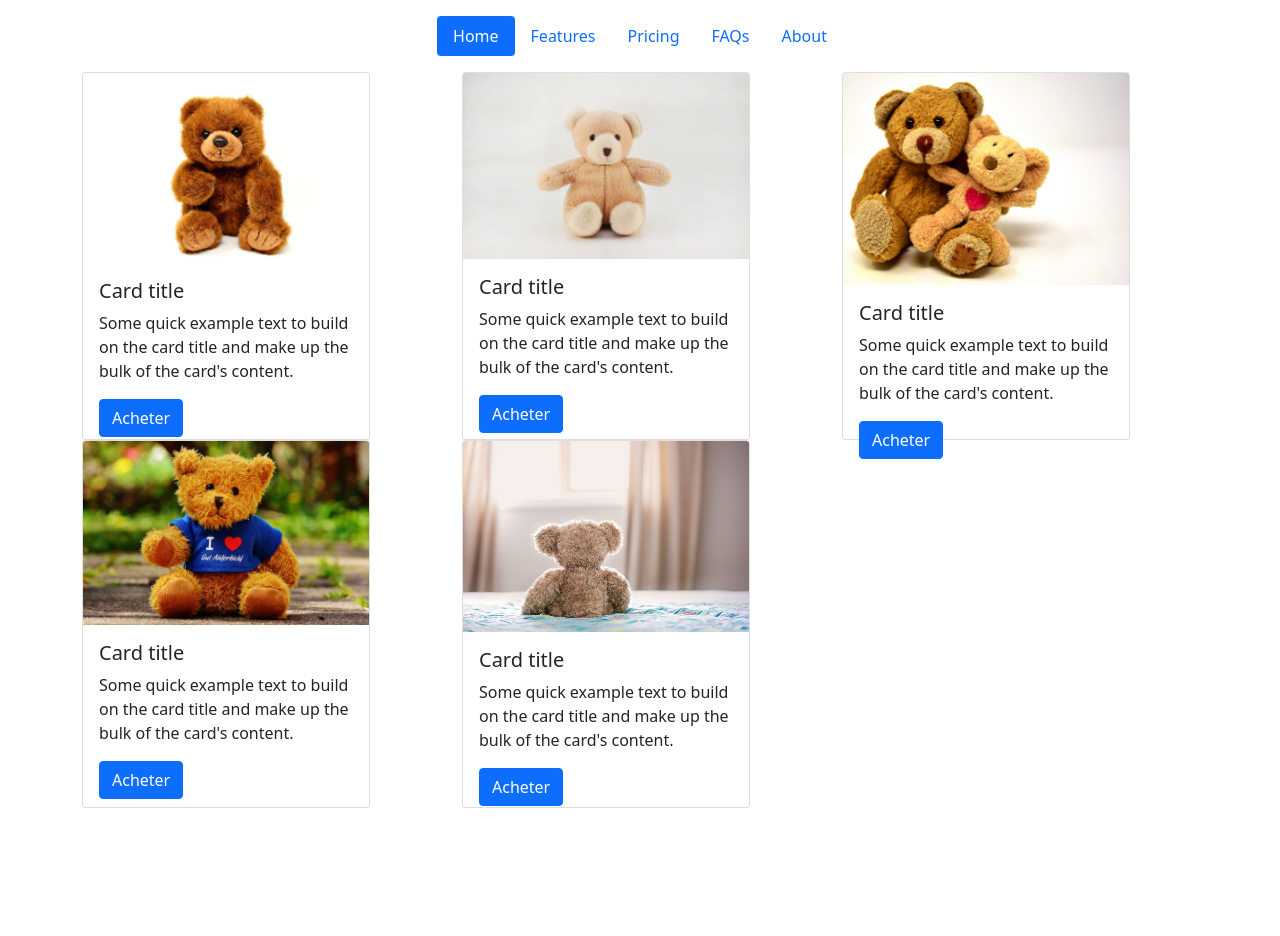
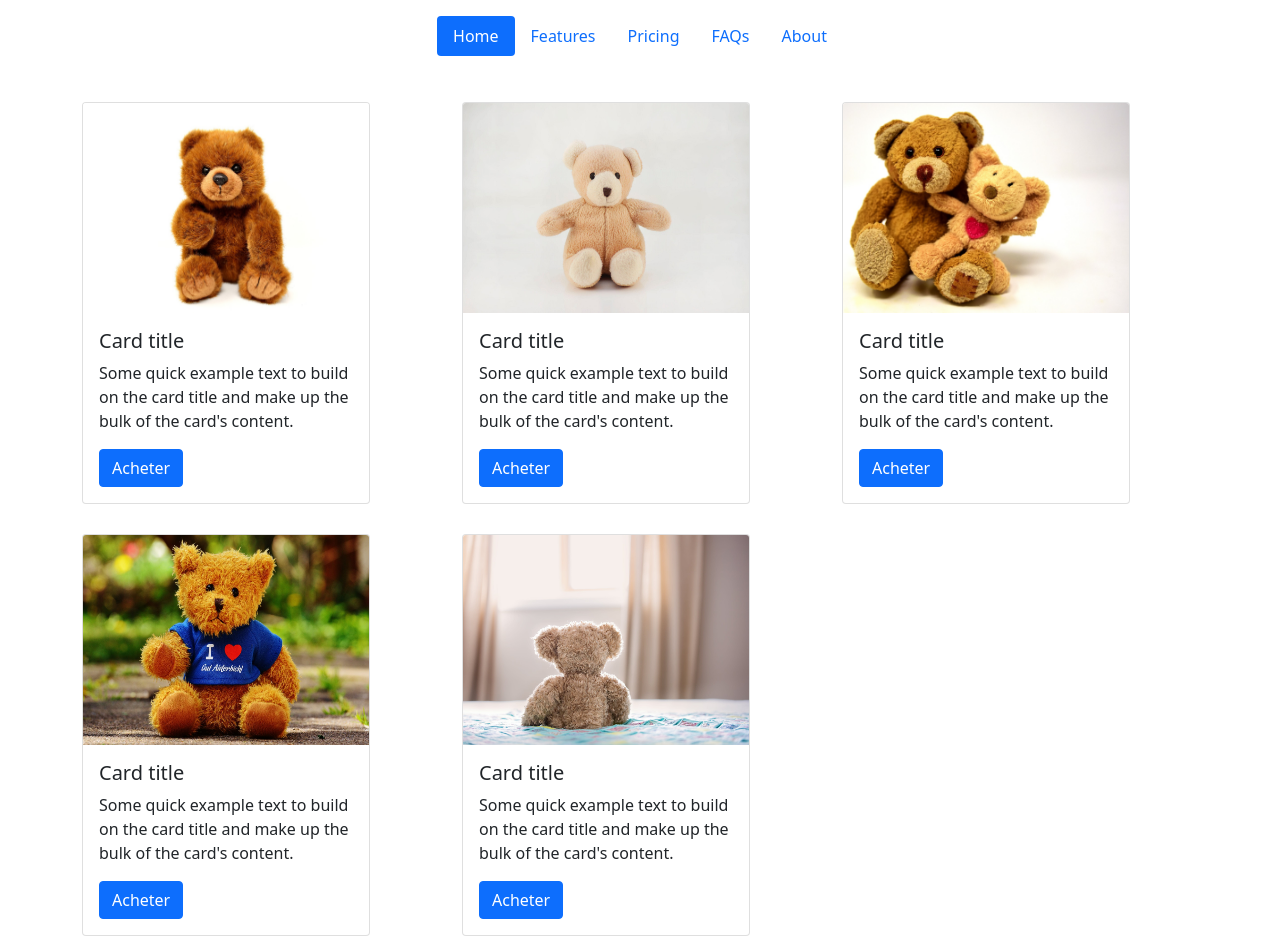
Before and after one commit to at4n4ss/JulienAtanassov_5_17062021, a plain HTML site: page frontend/index.html in a window 1280 px wide. Before the commit the page ends 822 px from the top, so only its background shows below. Drawn offline with nearby package versions, Linux system fonts and the light colour scheme; files that its build step writes are made by us from their sources; no server answers; files whose address does not match are found by name.

Commit message:
front index
v1.0.0

```diff
--- a/frontend/index.html
+++ b/frontend/index.html
@@ -18,7 +18,7 @@
 
     <!--CSS-->
 
-    <link rel="stylesheet" href="public/css/style.css" />
+    <link rel="stylesheet" href="C:\Openclassroom\P5_atanassov_julien\public\style.css" />
 
   </head>
 
@@ -48,7 +48,7 @@
       <div class="container">
        <div class="row">
          <div class="col-md-4">
-      <div class="card" style="width: 18rem;height: 23rem;">
+      <div class="card" style="width: 18rem;">
         <img class="card-img-top" src="http://localhost:3000/images/teddy_1.jpg" alt="Card image cap">
         <div class="card-body">
           <h5 class="card-title">Card title</h5>
@@ -58,7 +58,7 @@
       </div>
     </div>
     <div class="col-md-4">
-      <div class="card" style="width: 18rem;height: 23rem;">
+      <div class="card" style="width: 18rem;">
         <img class="card-img-top" src="http://localhost:3000/images/teddy_2.jpg" alt="Card image cap">
         <div class="card-body">
           <h5 class="card-title">Card title</h5>
@@ -68,7 +68,7 @@
       </div>
     </div>
     <div class="col-md-4">
-      <div class="card" style="width: 18rem;height: 23rem;">
+      <div class="card" style="width: 18rem;">
         <img class="card-img-top" src="http://localhost:3000/images/teddy_3.jpg" alt="Card image cap">
         <div class="card-body">
           <h5 class="card-title">Card title</h5>
@@ -78,7 +78,7 @@
       </div>
     </div>
     <div class="col-md-4">
-      <div class="card" style="width: 18rem;height: 23rem;">
+      <div class="card" style="width: 18rem;">
         <img class="card-img-top" src="http://localhost:3000/images/teddy_4.jpg" alt="Card image cap">
         <div class="card-body">
           <h5 class="card-title">Card title</h5>
@@ -88,7 +88,7 @@
       </div>
     </div>
     <div class="col-md-4">
-      <div class="card" style="width: 18rem;height: 23rem;">
+      <div class="card" style="width: 18rem;">
         <img class="card-img-top" src="http://localhost:3000/images/teddy_5.jpg" alt="Card image cap">
         <div class="card-body">
           <h5 class="card-title">Card title</h5>
@@ -109,7 +109,11 @@
     </footer>
 
     <!-- Scripts-->
+    <script>$(document).ready(function(){
+      //Code Jquery
 
+     } )
+    </script>
     <script src="https://cdn.jsdelivr.net/npm/bootstrap@5.0.1/dist/js/bootstrap.bundle.min.js" integrity="sha384-gtEjrD/SeCtmISkJkNUaaKMoLD0//ElJ19smozuHV6z3Iehds+3Ulb9Bn9Plx0x4" crossorigin="anonymous"></script>
     <script src="index.js">
 
--- a/frontend/index.js
+++ b/frontend/index.js
@@ -5,3 +5,5 @@ fetch(url).then((response) =>
     console.log(data);
   })
 );
+
+document.querySelector("");
--- a/public/css/style.css
+++ b/public/css/style.css
@@ -1,3 +1,17 @@
+/* CSS added */
+html,
+body {
+  margin: 0;
+  padding: 0;
+}
+.card-img,
+.card-img-bottom,
+.card-img-top {
+  height: 20px;
+}
+.test p {
+  color: red;
+}
 /* Boostrap CSS */
 
 *,
@@ -327,15 +341,3 @@ button {
 }
 
 /*# sourceMappingURL=style.css.map */
-
-/* CSS added */
-html,
-body {
-  margin: 0;
-  padding: 0;
-}
-
-.card {
-  width: 200px;
-  height: 500px;
-}
--- a/public/style.css
+++ b/public/style.css
@@ -0,0 +1,8 @@
+/* CSS added */
+
+.card-img-top {
+  height: 210px;
+}
+.card {
+  margin-top: 30px;
+}
```
